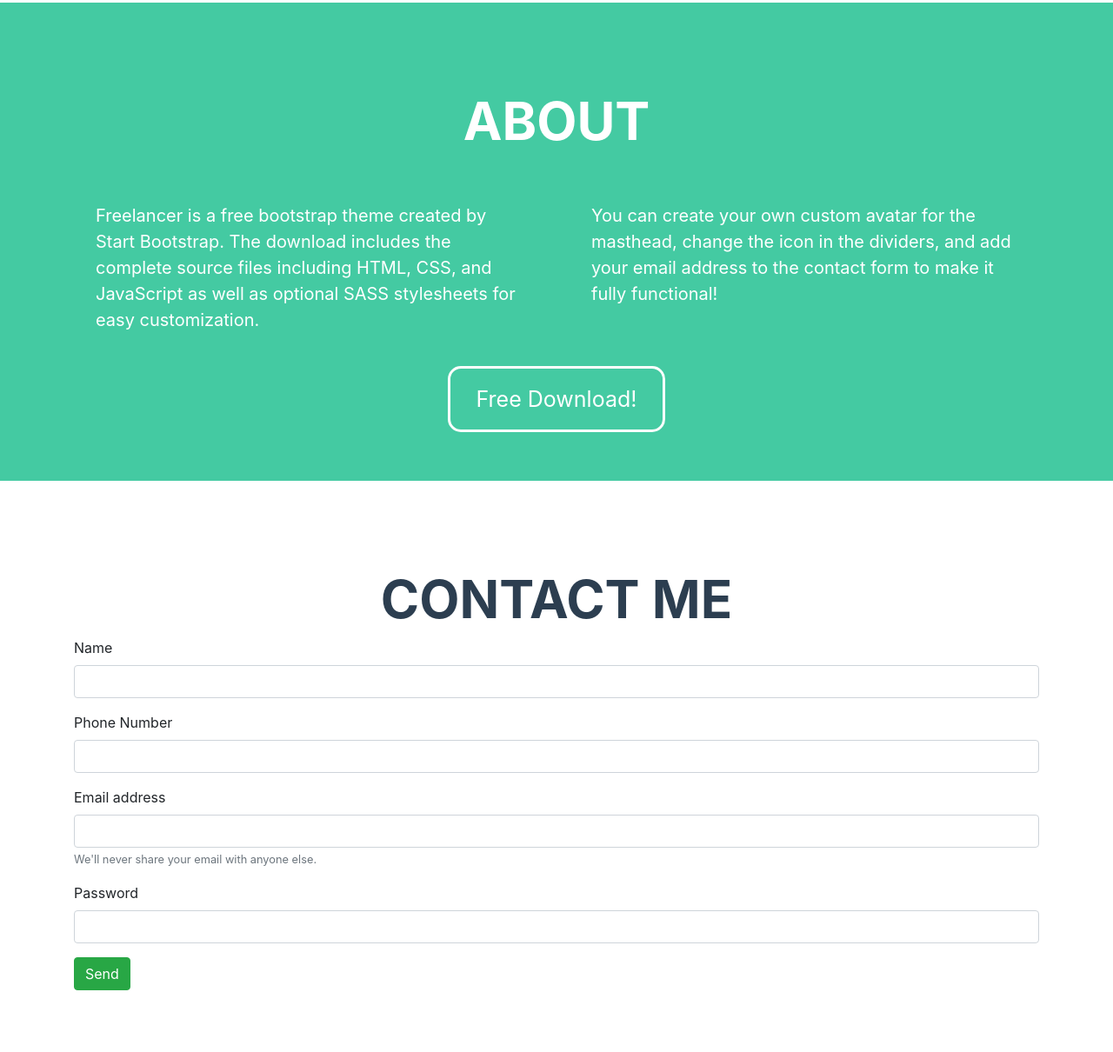
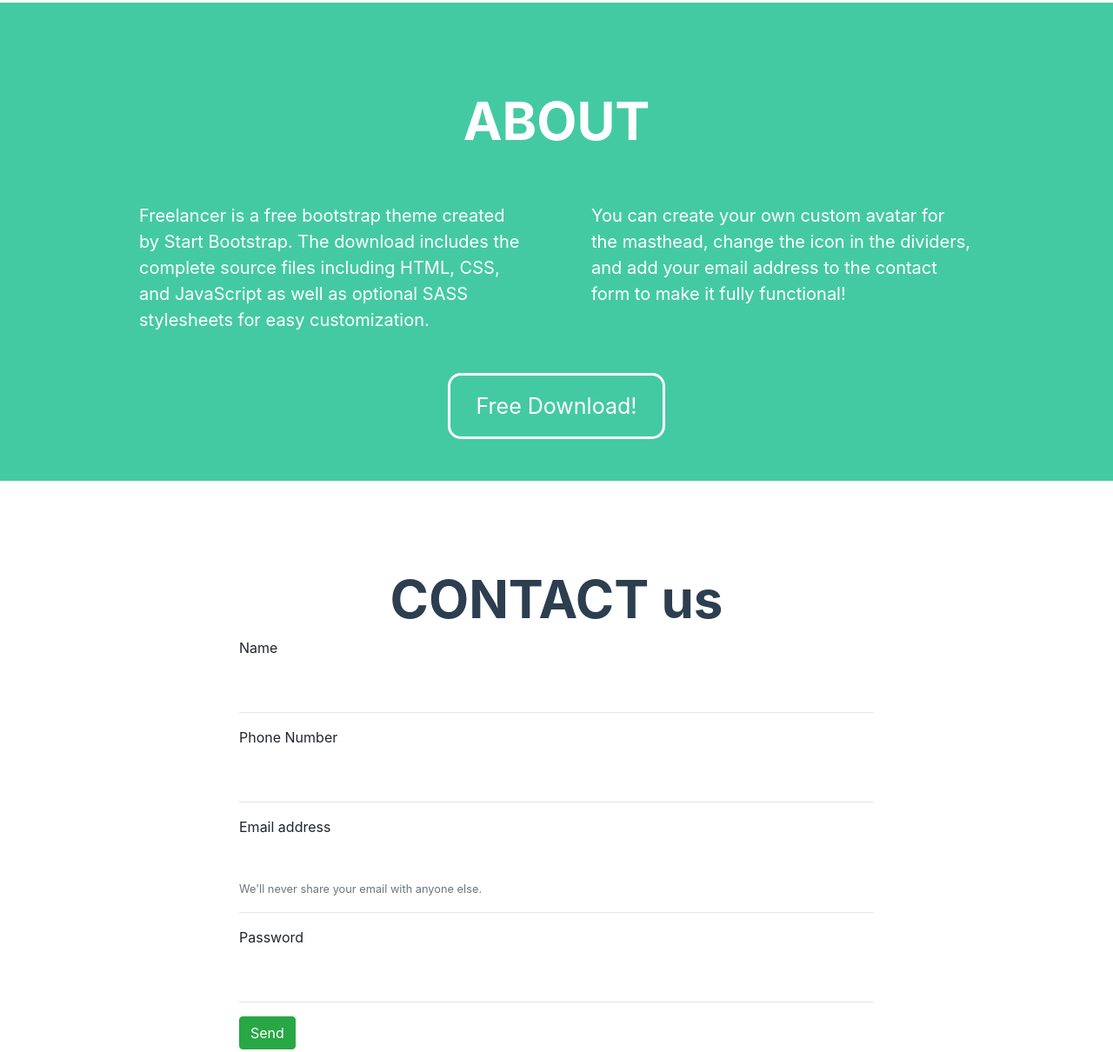
Before and after one commit to tannydev/bootstrap-try, a plain HTML site: page index.html in a window 1280 px wide. Shown: the part 1487-2697 px from the top of the page at 87% size. Drawn offline with nearby package versions, Linux system fonts and the light colour scheme.

Commit message:
Add files via upload

```diff
--- a/css/style.css
+++ b/css/style.css
@@ -8,7 +8,7 @@
 
 .banner-section{
 	background-color:#44caa2;
-
+	background-attachment: fixed;
 	padding: 100px 0;
 
 }
@@ -47,6 +47,7 @@
 	height: auto;
 	padding: 20px 10px;
 	box-sizing: border-box;
+	border-radius: 20px;
 }
 img:hover{
      color: #44caa2!important;
@@ -56,6 +57,7 @@
 	background-color:#44caa2;
 	height: 550px;
 	margin-top: 100px;
+	background-attachment: fixed;
 }
 
 .text h2{
@@ -65,13 +67,23 @@
 	color: #fff;
 	font-weight: 700;
 }
-.passege h3{
+.passege1 p{
 	text-align: left;
 	font-size: 20px;
 	color: #fff;
 	padding: 50px 25px;
 	font-weight: normal;
 	line-height: 1.5;
+	margin-left: 50px;
+}
+.passege2 p{
+	text-align: left;
+	font-size: 20px;
+	color: #fff;
+	padding: 50px 25px;
+	font-weight: normal;
+	line-height: 1.5;
+	margin-right: 50px;
 }
 .click{
     margin: auto;
--- a/index.html
+++ b/index.html
@@ -20,7 +20,7 @@
   <header class="logo bg-dark">
     <div class="container">
       <div class="row">
-        <div class="col-12">
+        <div class="col-md-12">
       <nav class="navbar navbar-dark bg-#2d2b2b">
   <a class="navbar-brand">START BOOTSTRAP</a>
       <ul class="nav justify-content-end">
@@ -109,15 +109,15 @@
         <h2>ABOUT</h2>
       </div>
       <div class="row">
-      <div class="col-md-6 ml-auto">
-      <div class="passege">
-      <h3>Freelancer is a free bootstrap theme created by Start Bootstrap. The download includes the complete source files including HTML, CSS, and JavaScript as well as optional SASS stylesheets for easy customization.</h3>
+      <div class="col-md-6">
+      <div class="passege1">
+      <p>Freelancer is a free bootstrap theme created by Start Bootstrap. The download includes the complete source files including HTML, CSS, and JavaScript as well as optional SASS stylesheets for easy customization.</p>
       </div>
       </div>
 
-      <div class="col-md-6 mr-auto">
-      <div class="passege">
-      <h3>You can create your own custom avatar for the masthead, change the icon in the dividers, and add your email address to the contact form to make it fully functional!</h3>
+      <div class="col-md-6">
+      <div class="passege2">
+      <p>You can create your own custom avatar for the masthead, change the icon in the dividers, and add your email address to the contact form to make it fully functional!</p>
       </div>
       </div>
 
@@ -132,28 +132,28 @@
   <section class="contact-section">
     <div class="container">
       <div class="row">
-        <div class="col-md-12">
+        <div class="col-md-8  offset-md-2">
           <div class="text2">
-            <h2>CONTACT ME</h2>
+            <h2>CONTACT us</h2>
           </div>
              <form>
               <div class="form-group">
     <label for="exampleInputPassword1">Name</label>
-    <input type="password" class="form-control" id="exampleInputPassword1">
-  </div>
+    <input type="password" class="form-control  border-0" id="exampleInputPassword1">
+  </div><hr>
   <div class="form-group">
     <label for="exampleInputPassword1">Phone Number</label>
-    <input type="password" class="form-control" id="exampleInputPassword1">
-  </div>
+    <input type="password" class="form-control border-0" id="exampleInputPassword1">
+  </div><hr>
   <div class="form-group">
     <label for="exampleInputEmail1">Email address</label>
-    <input type="email" class="form-control" id="exampleInputEmail1" aria-describedby="emailHelp">
+    <input type="email" class="form-control border-0" id="exampleInputEmail1" aria-describedby="emailHelp">
     <small id="emailHelp" class="form-text text-muted">We'll never share your email with anyone else.</small>
-  </div>
+  </div><hr>
   <div class="form-group">
     <label for="exampleInputPassword1">Password</label>
-    <input type="password" class="form-control" id="exampleInputPassword1">
-  </div>
+    <input type="password" class="form-control border-0" id="exampleInputPassword1">
+  </div><hr>
   <button type="submit" class="btn btn-success">Send</button>
 </form>
         </div>
```
